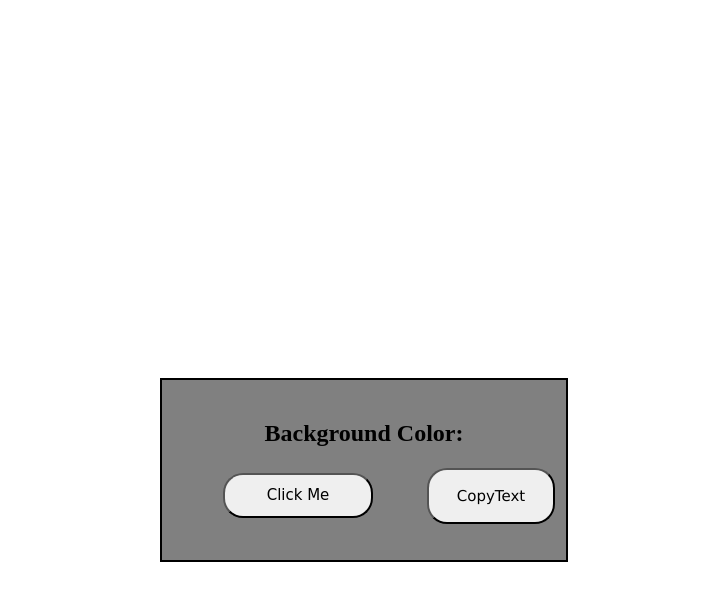
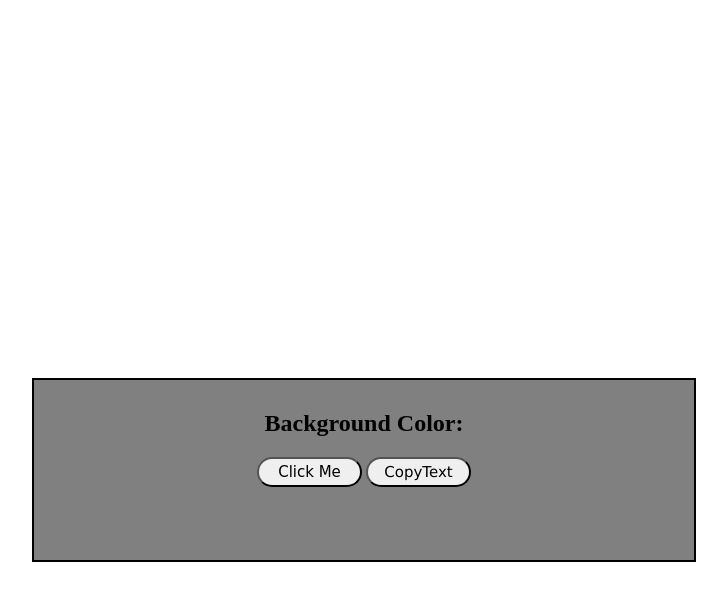
Before and after one commit to itzafzal007/colorflipper.github.io, a plain HTML site: page ColorFlipperHEX.html in a window 1280 px wide. Shown: the part 81-682 px from the top of the page, without its empty margins (276-1003 px from the left). Drawn offline with Linux system fonts and the light colour scheme.

Commit message:
Update ColorFlipperHEX.html

```diff
--- a/ColorFlipperHEX.html
+++ b/ColorFlipperHEX.html
@@ -9,7 +9,9 @@
        .heading{
            text-align: center;
            text-decoration:underline;
-           font-family:verdana;;
+           font-family:verdana;
+           position:relative;
+           top:0px;
        }
         .container{
             margin:auto ;
@@ -17,15 +19,16 @@
             text-align: center;
             color: rgb(0, 0, 0);
             background-color: grey;
-            width:30vw;
+            width:50vw;
             height:20vh;
             border:2px solid black;
             padding:10px;
             margin-top:50vh;;
         }
         .btn{
-            width:10em;
-            height:3em;
+
+            width:7em;
+            height:2em;
             font-size:15px;
             border-radius:20px;
             font-family: cursive;
@@ -35,22 +38,21 @@
 
       }
 
-        h2{
-           text-align:center;
-    padding-top:10px;
-        }
+
         #copytext {
-            width: 10vw;
-            height: 7vh;
+            width: 7em;
+            height: 2em;
             align-items: center;
             position: relative;
-            left: 50px;
-            top: 1px;
+
+            top: 0px;
             font-family: verdana;
             font-size: 15px;
             border-radius: 20px;
             cursor: pointer;
         }
+
+
     </style>
 </head>
 <body>
```
